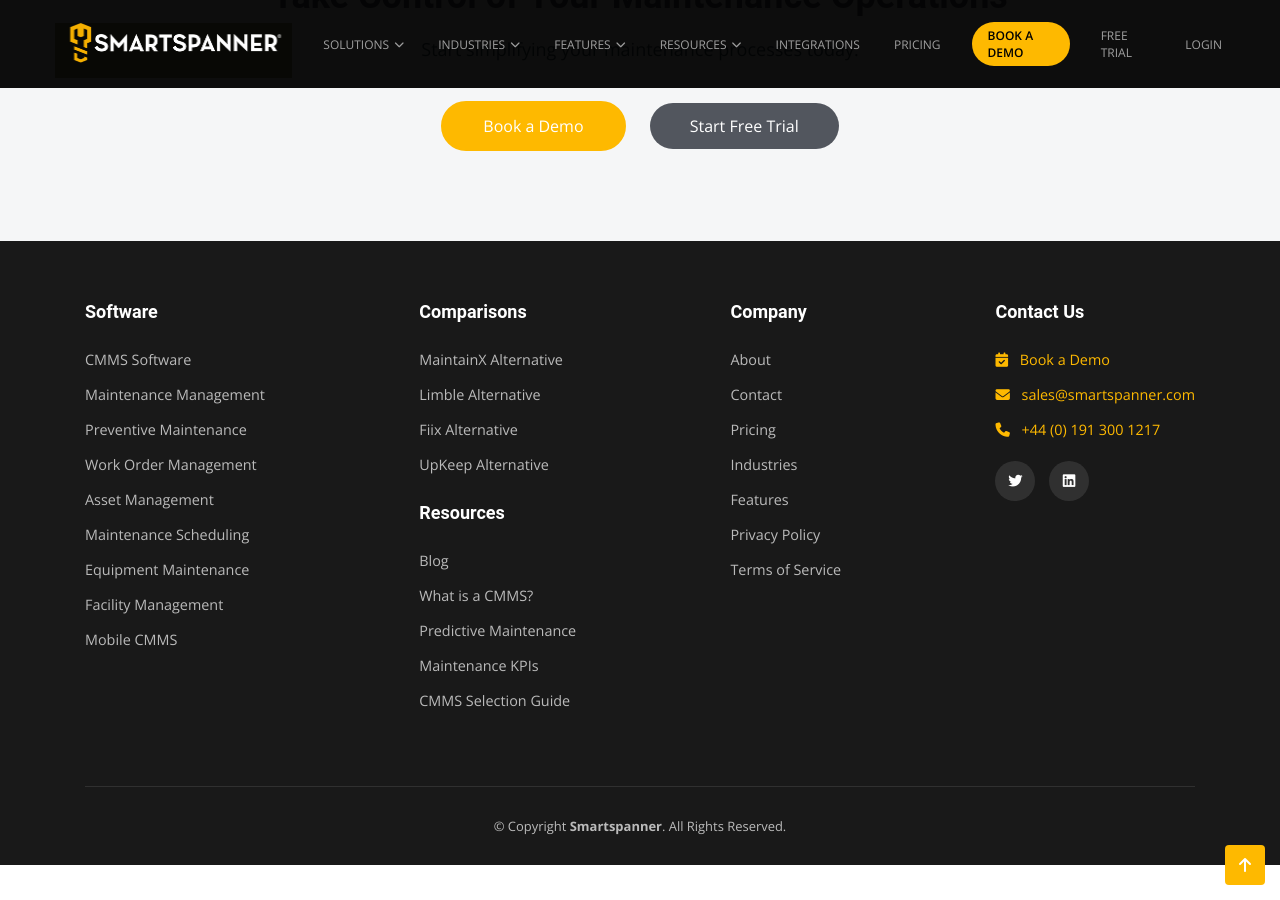
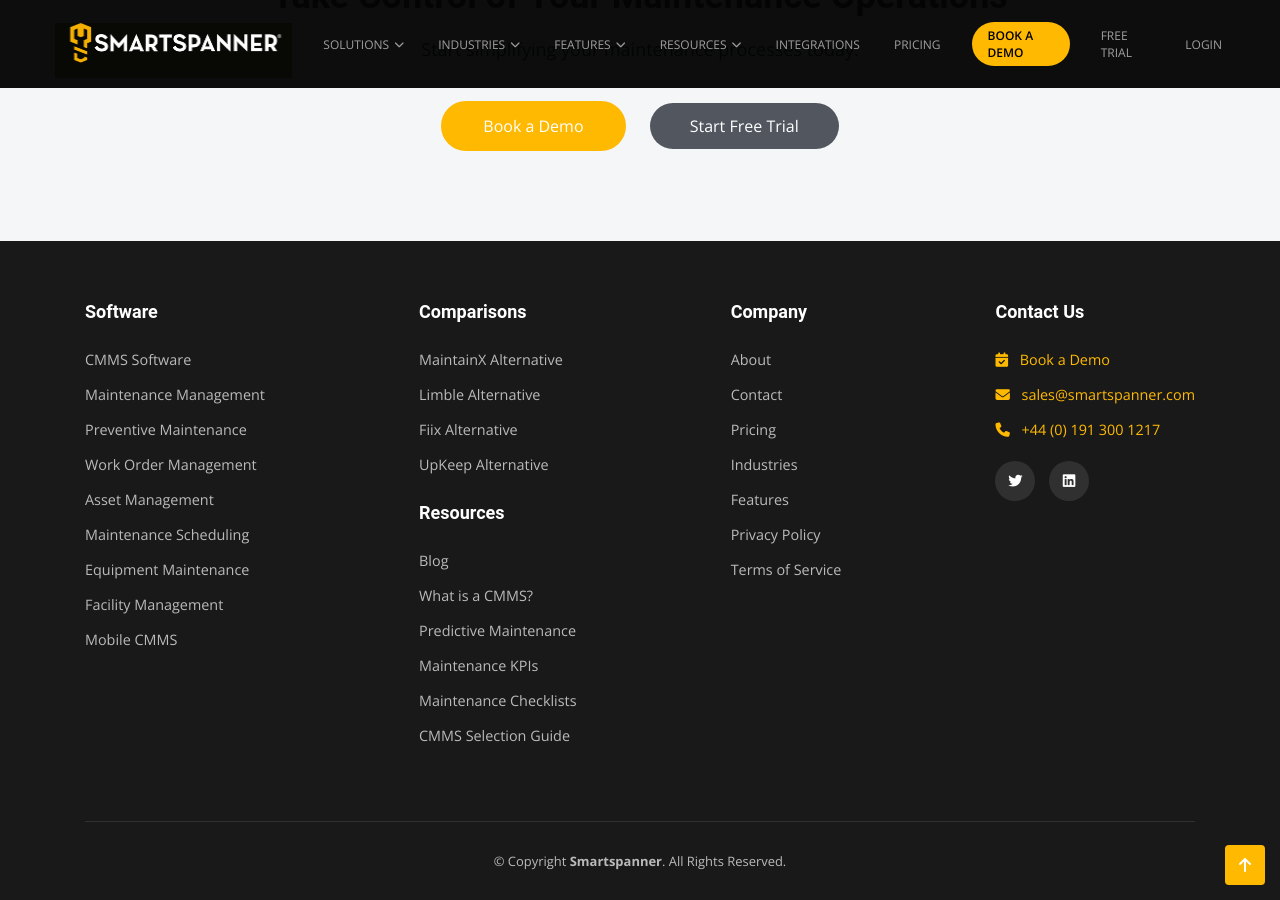
Before and after one commit to smartspanner/smartspanner.com, a Jekyll site: the page built from index.html, in a window 1280 px wide and 900 px high, scrolled down 6765 px. Built offline with Jekyll 4.4.1, drawn with Linux system fonts in a browser that asks for light colours.

Commit message:
feat: add Maintenance Checklists pillar page to footer resources

```diff
--- a/_includes/footer.html
+++ b/_includes/footer.html
@@ -30,6 +30,7 @@
           <li><a href="{{ '/blog/what-is-cmms' | relative_url }}">What is a CMMS?</a></li>
           <li><a href="{{ '/blog/what-is-predictive-maintenance' | relative_url }}">Predictive Maintenance</a></li>
           <li><a href="{{ '/blog/maintenance-kpis' | relative_url }}">Maintenance KPIs</a></li>
+          <li><a href="{{ '/maintenance-checklists' | relative_url }}">Maintenance Checklists</a></li>
           <li><a href="{{ '/free-guide-choosing-your-cmms-vendors' | relative_url }}">CMMS Selection Guide</a></li>
         </ul>
       </div>
```
